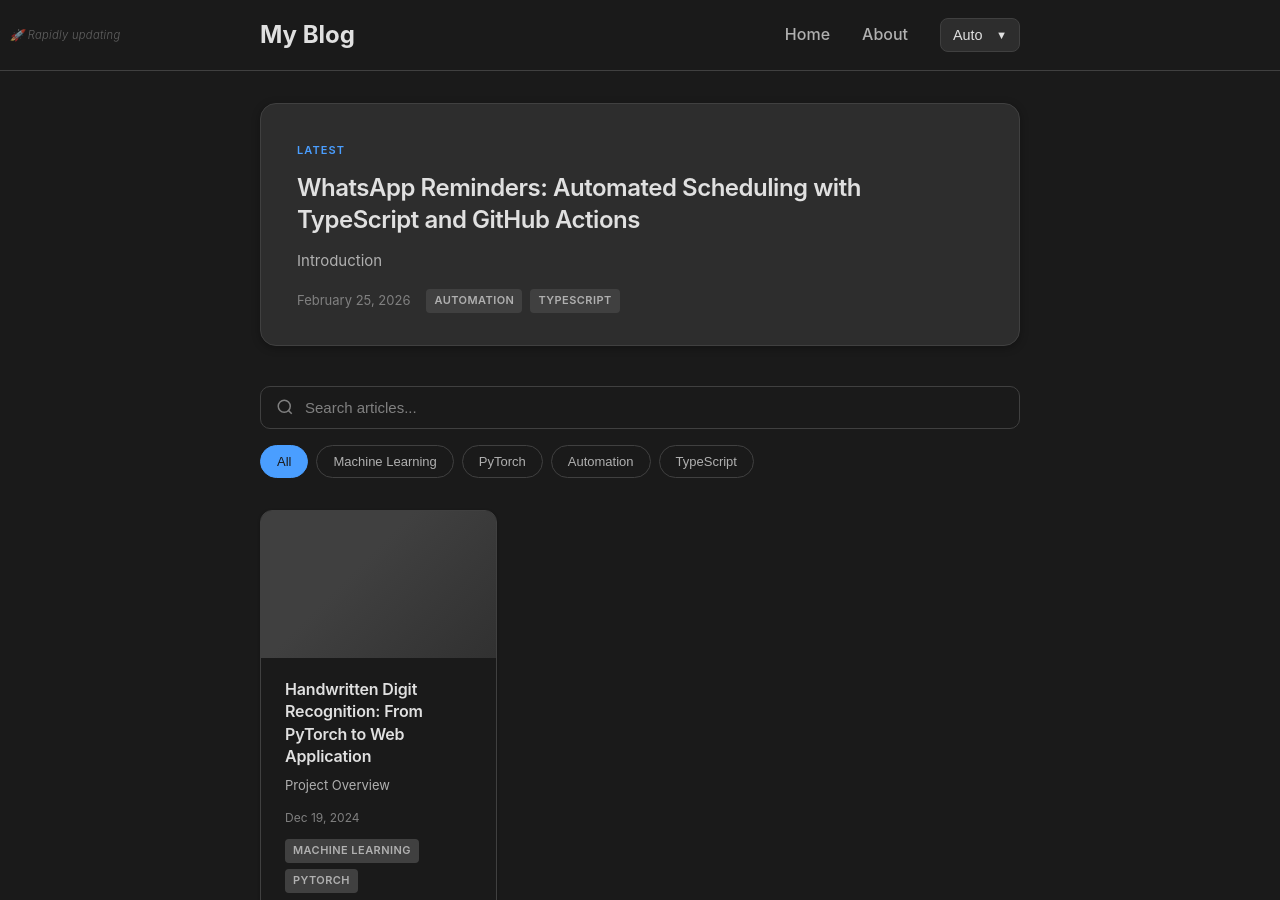
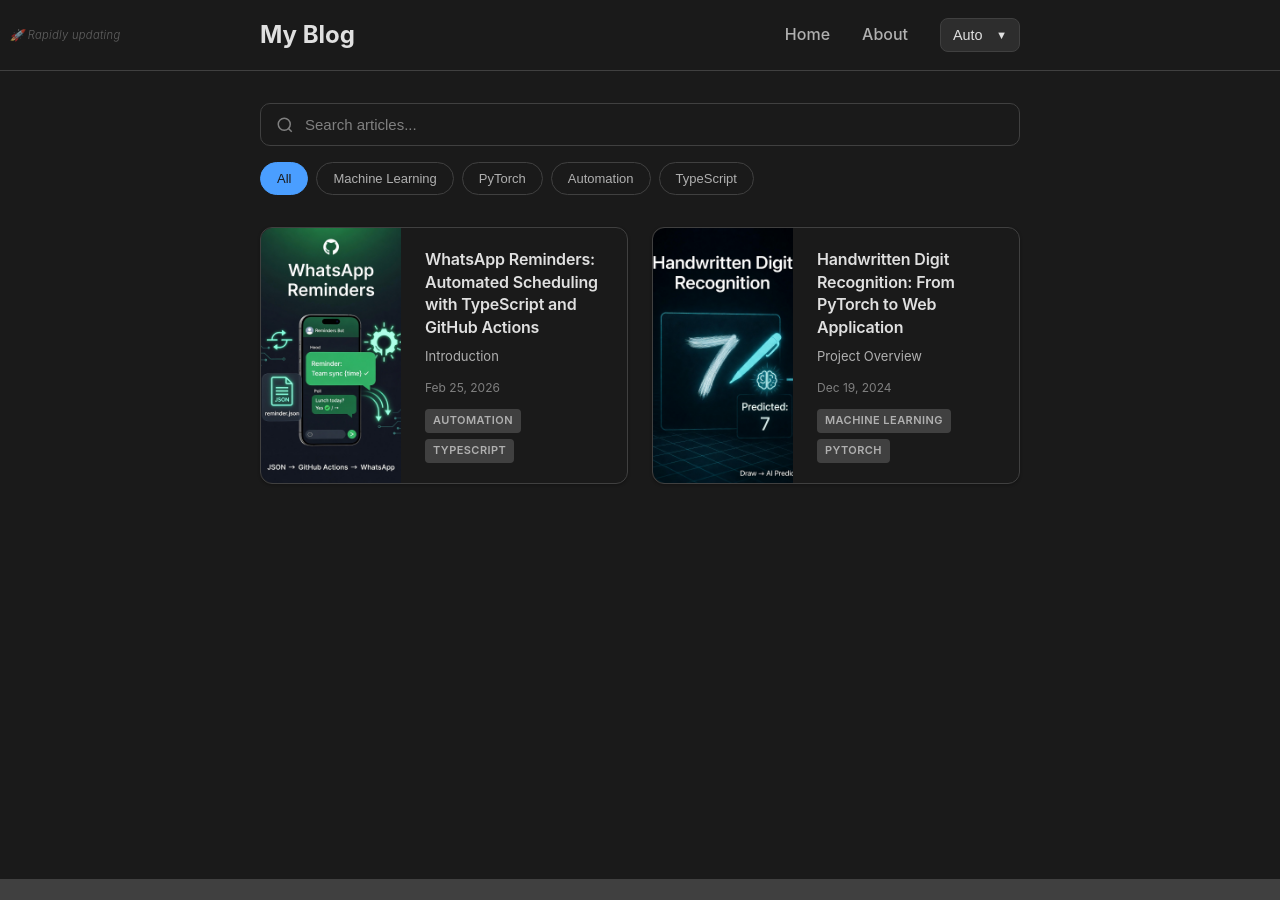
Before and after one commit to bhaskar0210s/blog, a Jekyll site: the page built from index.html, in a window 1280 px wide and 900 px high. Built offline with Jekyll 4.4.1, drawn with Linux system fonts in a browser that asks for light colours.

Commit message:
Refactor home page layout and update post grid styling
- Remove featured post section to streamline the home page design
- Adjust post grid to display all posts uniformly without excluding the latest
- Update CSS to change post grid layout from three to two cards per row for better visual balance
- Enhance post card styling for improved responsiveness and layout consistency

```diff
--- a/assets/css/main.css
+++ b/assets/css/main.css
@@ -316,10 +316,10 @@
   color: var(--text-inverse);
 }
 
-/* Post grid - 3 cards per row */
+/* Post grid - 2 cards per row */
 .posts-grid {
   display: grid;
-  grid-template-columns: repeat(3, 1fr);
+  grid-template-columns: repeat(2, 1fr);
   gap: 1.5rem;
 }
 
@@ -332,6 +332,15 @@
   box-shadow: 0 1px 3px var(--shadow-light);
 }
 
+.post-card-image {
+  flex: 0 0 140px;
+  width: 140px;
+  min-height: 140px;
+  background: var(--bg-tertiary);
+  overflow: hidden;
+  border-radius: 12px 0 0 12px;
+}
+
 .post-card:hover {
   transform: translateY(-2px);
   box-shadow: 0 8px 24px var(--shadow-light);
@@ -341,15 +350,11 @@
   text-decoration: none;
   color: inherit;
   display: flex;
-  flex-direction: column;
+  flex-direction: row;
   height: 100%;
+  min-height: 140px;
 }
 
-.post-card-image {
-  aspect-ratio: 16 / 10;
-  background: var(--bg-tertiary);
-  overflow: hidden;
-}
 
 .post-card-image img {
   width: 100%;
@@ -362,6 +367,7 @@
   display: block;
   width: 100%;
   height: 100%;
+  min-height: 140px;
   background: linear-gradient(
     135deg,
     var(--bg-tertiary) 0%,
@@ -386,6 +392,7 @@
   display: flex;
   flex-direction: column;
   flex: 1;
+  min-width: 0;
 }
 
 .post-card-title {
@@ -749,7 +756,7 @@
   }
 
   .posts-grid {
-    grid-template-columns: repeat(2, 1fr);
+    grid-template-columns: 1fr;
     gap: 1.25rem;
   }
 }
--- a/assets/js/blog-filter.js
+++ b/assets/js/blog-filter.js
@@ -3,7 +3,6 @@
 
   const searchInput = document.getElementById("post-search");
   const categoryPills = document.querySelectorAll(".category-pill");
-  const featuredPost = document.querySelector(".featured-post");
   const postCards = document.querySelectorAll(".post-card");
   const noResults = document.getElementById("no-results");
 
@@ -29,14 +28,6 @@
   function updateVisibility() {
     const query = searchInput ? searchInput.value : "";
     let visibleCount = 0;
-
-    if (featuredPost) {
-      const showFeatured =
-        matchesSearch(featuredPost, query) &&
-        matchesCategory(featuredPost, activeCategory);
-      featuredPost.style.display = showFeatured ? "" : "none";
-      if (showFeatured) visibleCount++;
-    }
 
     postCards.forEach((card) => {
       const show =
--- a/index.html
+++ b/index.html
@@ -5,29 +5,6 @@
 
 <div class="home-page">
   {% if site.posts.size > 0 %}
-    {% assign latest_post = site.posts.first %}
-
-    <!-- Featured: Latest Post -->
-    <article class="featured-post" data-post-title="{{ latest_post.title | downcase }}" data-post-categories="{{ latest_post.categories | join: '|' | downcase }}">
-      <a href="{{ latest_post.url | relative_url }}" class="featured-post-link">
-        <span class="featured-label">Latest</span>
-        <h2 class="featured-title">{{ latest_post.title }}</h2>
-        <p class="featured-excerpt">
-          {{ latest_post.excerpt | strip_html | truncate: 200 }}
-        </p>
-        <div class="featured-meta">
-          <time datetime="{{ latest_post.date | date_to_xmlschema }}">{{ latest_post.date | date: "%B %d, %Y" }}</time>
-          {% if latest_post.categories.size > 0 %}
-            <span class="featured-categories">
-              {% for cat in latest_post.categories %}
-                <span class="category-tag">{{ cat }}</span>
-              {% endfor %}
-            </span>
-          {% endif %}
-        </div>
-      </a>
-    </article>
-
     <!-- Search & Filter -->
     <div class="blog-toolbar">
       <div class="search-wrap">
@@ -45,10 +22,9 @@
       </div>
     </div>
 
-    <!-- Post Grid (remaining posts, featured is separate) -->
+    <!-- Post Grid (all posts including latest) -->
     <div class="posts-grid">
       {% for post in site.posts %}
-        {% unless post.url == latest_post.url %}
         <article class="post-card" data-post-title="{{ post.title | downcase }}" data-post-categories="{{ post.categories | join: '|' | downcase }}">
           <a href="{{ post.url | relative_url }}" class="post-card-link">
             <div class="post-card-image">
@@ -76,7 +52,6 @@
             </div>
           </a>
         </article>
-        {% endunless %}
       {% endfor %}
     </div>
 
```
Also changed, not shown: _posts/2024-12-19-handwritten-digit-recognition.md (+1 -0 lines), _posts/2025-02-25-whatsapp-reminders-automation.md (+1 -0 lines), assets/images/stats/Handwritten Digit Recognition.jpg (added), assets/images/stats/Whatsapp Reminders.jpg (added).
